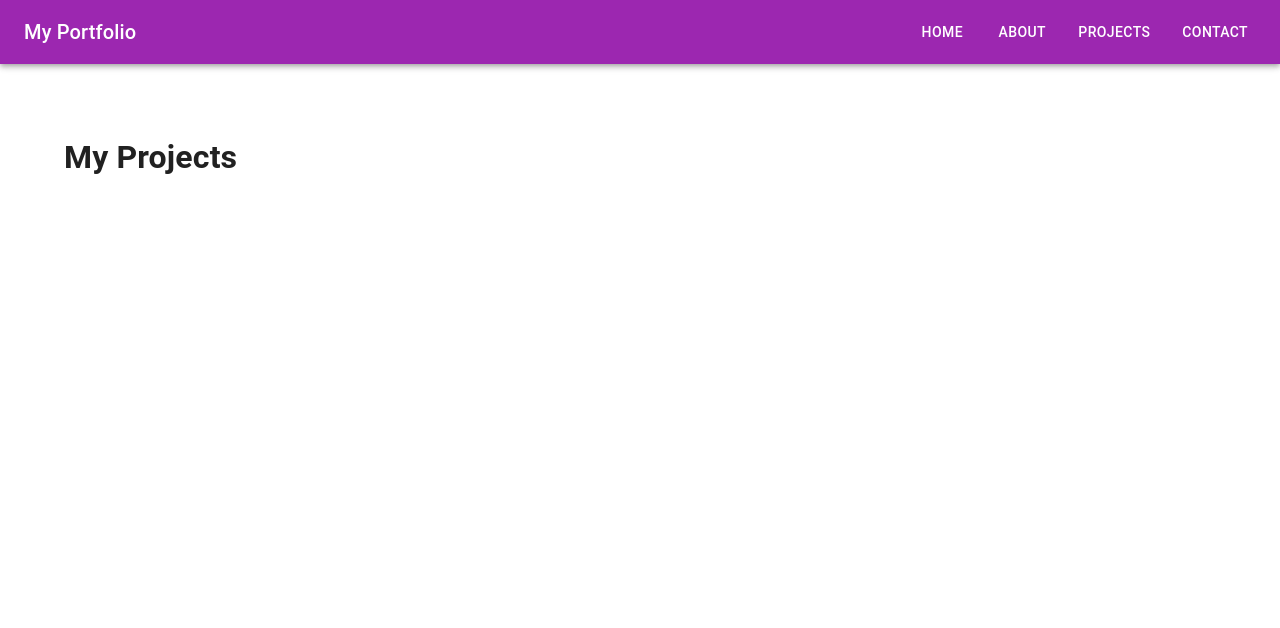
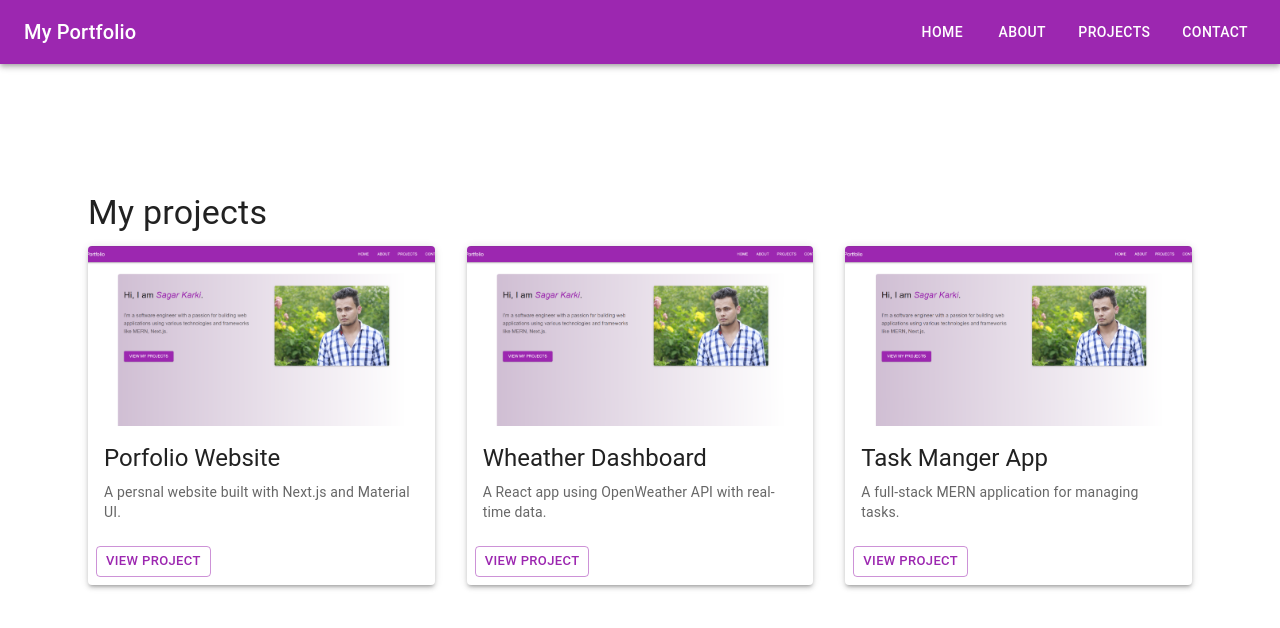
Before and after one commit to SWAGGERKARKI/my-portfolio, a Next.js app: page /projects in a window 1280 px wide. Shown: the top 628 px of the page. Built offline with nearby package versions, Linux system fonts and the light colour scheme.

Commit message:
finished projects page

```diff
--- a/package.json
+++ b/package.json
@@ -13,6 +13,7 @@
     "@emotion/styled": "^11.14.0",
     "@mui/icons-material": "^7.0.2",
     "@mui/material": "^7.0.2",
+    "motion": "^12.9.2",
     "next": "15.3.1",
     "react": "^19.0.0",
     "react-dom": "^19.0.0"
--- a/src/app/projects/page.js
+++ b/src/app/projects/page.js
@@ -1,3 +1,87 @@
+'use client';
+import { Button, Card, CardActions, CardContent, CardMedia, Typography } from "@mui/material";
+import { Container, Grid } from "@mui/system";
+import Link from "next/link";
+import { easeInOut, motion } from "motion/react";
+
+ // denotes client side rendering
+
+const projects = [
+  {
+    title: 'Porfolio Website',
+    description: 'A persnal website built with Next.js and Material UI.',
+    image: '/Portfolio-Website.png',
+    link: '#',
+  },
+  {
+    title: 'Wheather Dashboard',
+    description: 'A React app using OpenWeather API with real-time data.',
+    image: '',
+    link: '#',
+  },
+  {
+    title: 'Task Manger App',
+    description: 'A full-stack MERN application for managing tasks.',
+    image: '',
+    link: '#',
+  },
+];
+
 export default function Projects() {
-  return <h1>My Projects</h1>
+  return (
+    <Container maxWidth="lg" sx={{ mt: 10 }}>
+      <Typography variant="h4" gutterBottom>
+        My projects
+      </Typography>
+
+      <Grid container spacing={4}>
+        {projects.map((project, index) => (
+          <Grid key={index} size={{ xs: 12, sm: 6, md: 4 }}>
+            <motion.div
+              initial={{ opacity: 0, scale: 0.8 }}
+              animate={{ opacity: 1, scale: 1, transition: { duration: 0.5 , delay: index * 0.2 } }}
+              whileHover={{ scale: 1.05, transition: { duration: 0.15 } }}
+              whileTap={{ scale: 0.98, transiton: { duration: 0.15 } }}
+            >
+              <Card sx={{
+                display: "flex",
+                flexDirection: "column",
+                height: '100%',
+                boxShadow: 3,
+                cursor: "pointer",
+              }}>
+                <CardMedia
+                  component={"img"}
+                  height={180}
+                  image={project.image || "/Portfolio-Website.png" }
+                  alt="Portfolio Website"
+                />
+                <CardContent>
+                  <Typography variant="h5" component={"div"} gutterBottom>
+                    {project.title}
+                  </Typography>
+                  <Typography variant="body2" color="text.secondary">
+                    {project.description}
+                  </Typography>
+                </CardContent>
+                <CardActions>
+                  <Button
+                    variant="outlined"
+                    color="secondary"
+                    size="small"
+                    component={Link}
+                    href="/Portfolio-Website"
+                    target="_blank"
+                    rel="noopener noreferrer"
+                  >
+                    View Project
+                  </Button>
+                </CardActions>
+              </Card>
+            </motion.div>
+          </Grid>
+        ))}
+      </Grid>
+    </Container>
+  );
 }
```
Also changed, not shown: public/Portfolio-Website.png (added), 1 other file (tests, documents, lock files or other folders).
